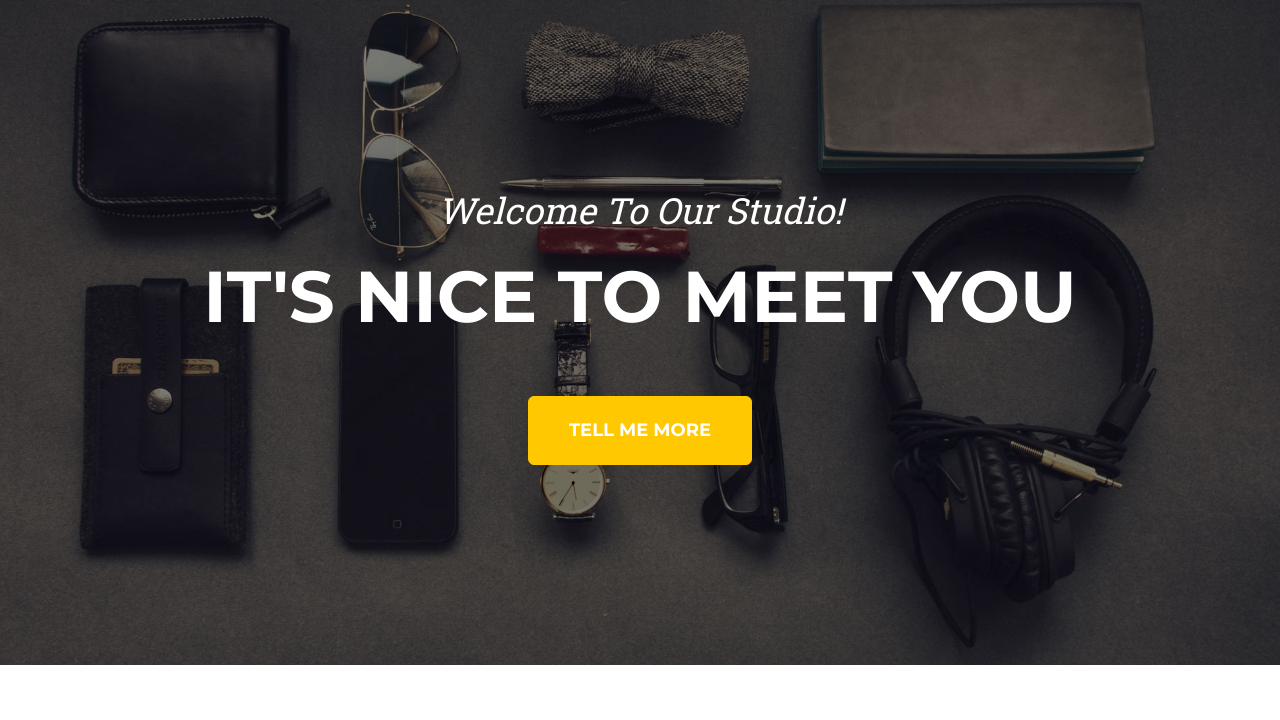
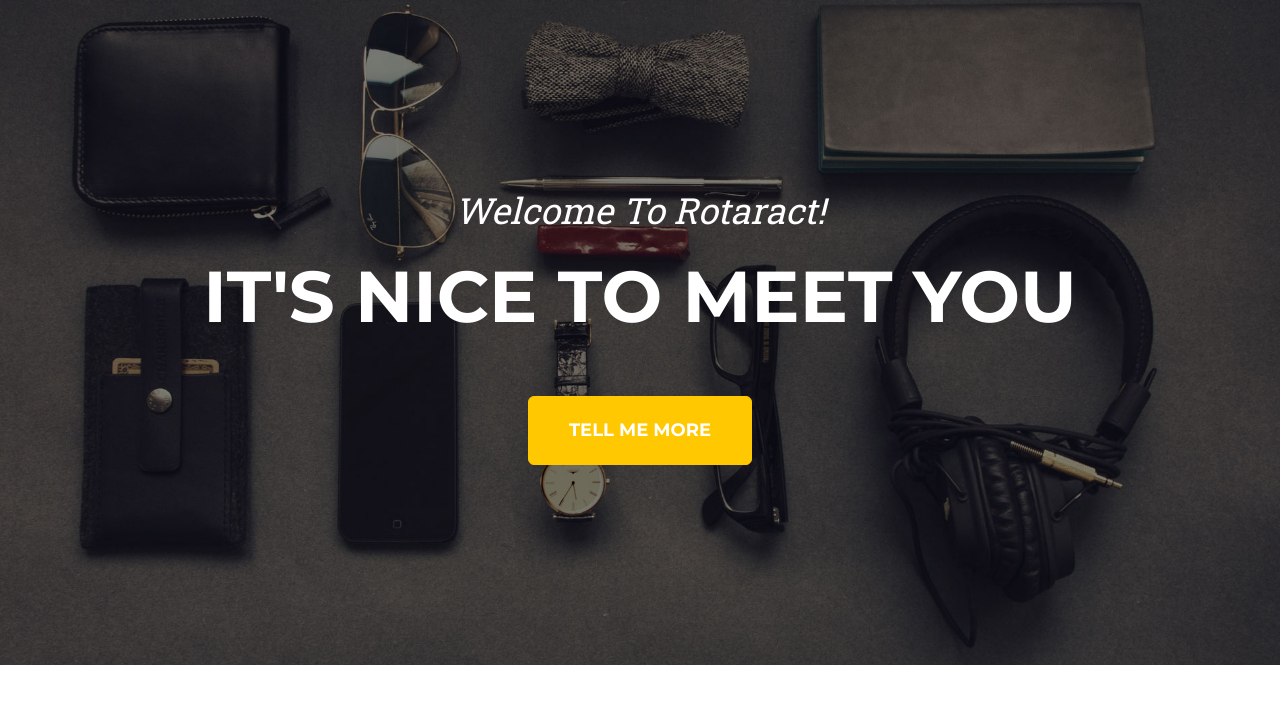
Before and after one commit to rotaract-dpsru/rotaract-dpsru-official, a plain HTML site: page index.html in a window 1280 px wide. Shown: the part 80-800 px from the top of the page. Drawn offline with nearby package versions, Linux system fonts and the light colour scheme.

Commit message:
test commit

```diff
--- a/index.html
+++ b/index.html
@@ -39,7 +39,7 @@
         <!-- Masthead-->
         <header class="masthead">
             <div class="container">
-                <div class="masthead-subheading">Welcome To Our Studio!</div>
+                <div class="masthead-subheading">Welcome To Rotaract!</div>
                 <div class="masthead-heading text-uppercase">It's Nice To Meet You</div>
                 <a class="btn btn-primary btn-xl text-uppercase" href="#services">Tell Me More</a>
             </div>
```
